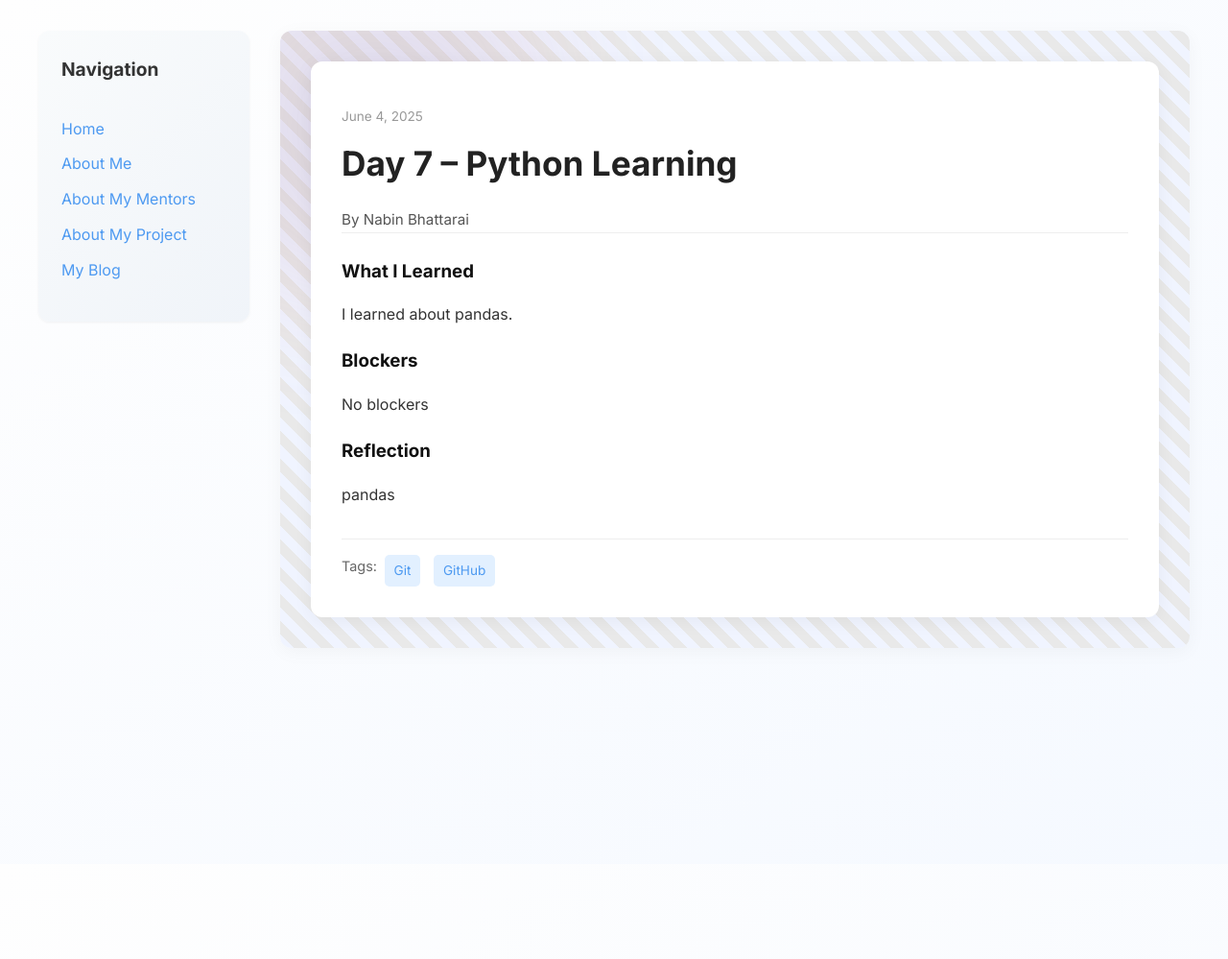
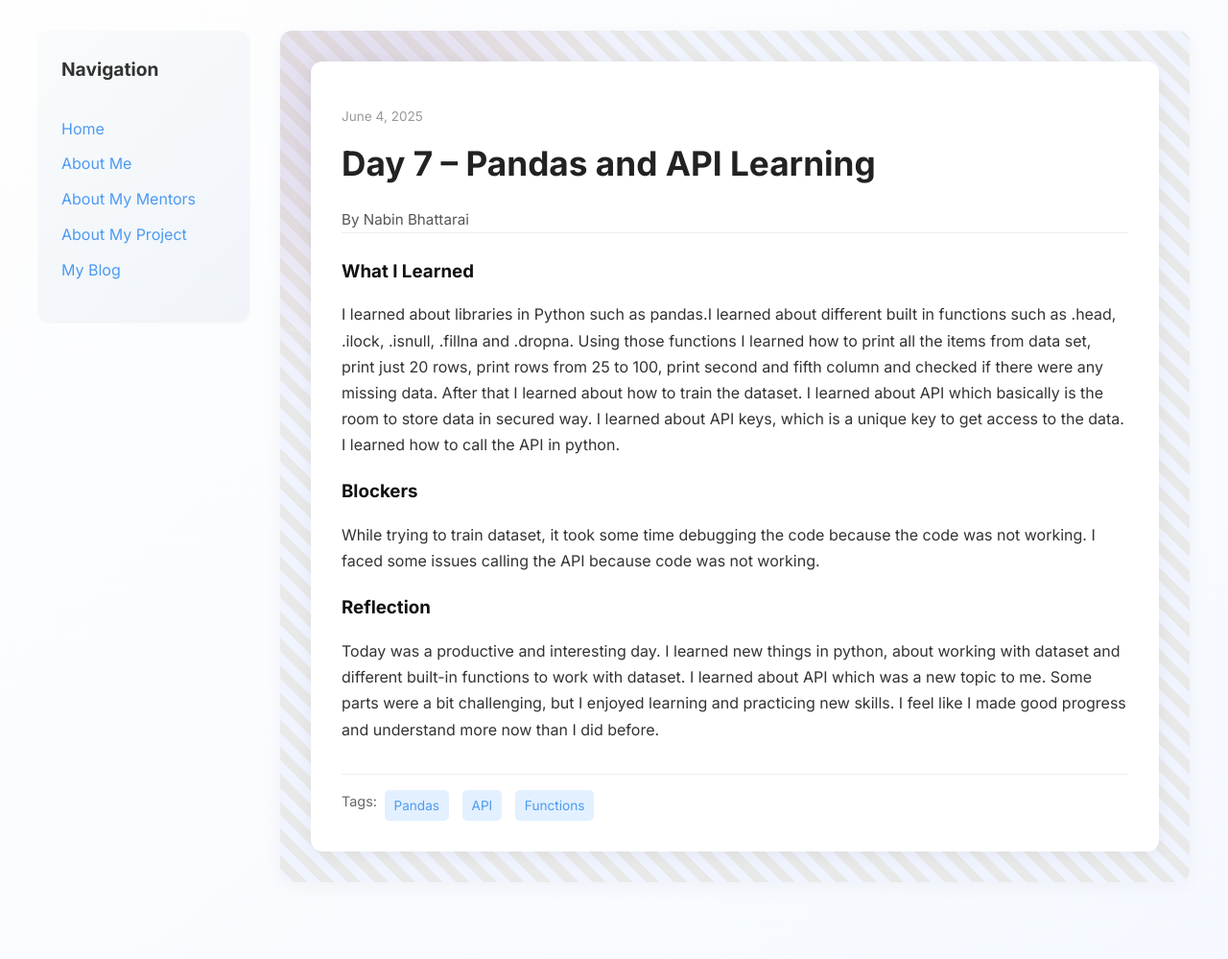
Before and after one commit to bhattarainabin2055/bhattarainabin2055.github.io, a Jekyll site: the page built from _posts/2025-06-04-day-7.md, in a window 1280 px wide. Shown: the whole page at 96% size. Built offline with Jekyll 4.4.1, drawn with Linux system fonts in a browser that asks for light colours; before the commit the page ends 900 px from its top, so only the background shows below that.

Commit message:
Update 2025-06-04-day-7.md

```diff
--- a/_posts/2025-06-04-day-7.md
+++ b/_posts/2025-06-04-day-7.md
@@ -1,17 +1,17 @@
 ---
 layout: post
-title: "Day 7 – Python Learning"
+title: "Day 7 – Pandas and API Learning"
 date: 2025-06-04
 author: Nabin Bhattarai
 permalink: /day7.html
-tags: ["Git", "GitHub"]
+tags: ["Pandas", "API", "Functions"]
 
 what_i_learned: |
-  I learned about pandas.
+  I learned about libraries in Python such as pandas.I learned about different built in functions such as .head, .ilock, .isnull, .fillna and .dropna. Using those functions I learned how to print all the items from data set, print just 20 rows, print rows from 25 to 100, print second and fifth column and checked if there were any missing data. After that I learned about how to train the dataset. I learned about API which basically is the room to store data in secured way. I learned about API keys, which is a unique key to get access to the data. I learned how to call the API in python.
 
 blockers: |
-  No blockers
+  While trying to train dataset, it took some time debugging the code because the code was not working. I faced some issues calling the API because code was not working.
 
 reflection: |
-  pandas
+  Today was a productive and interesting day. I learned new things in python, about working with dataset and different built-in functions to work with dataset. I learned about API which was a new topic to me. Some parts were a bit challenging, but I enjoyed learning and practicing new skills. I feel like I made good progress and understand more now than I did before.
 ---
```
